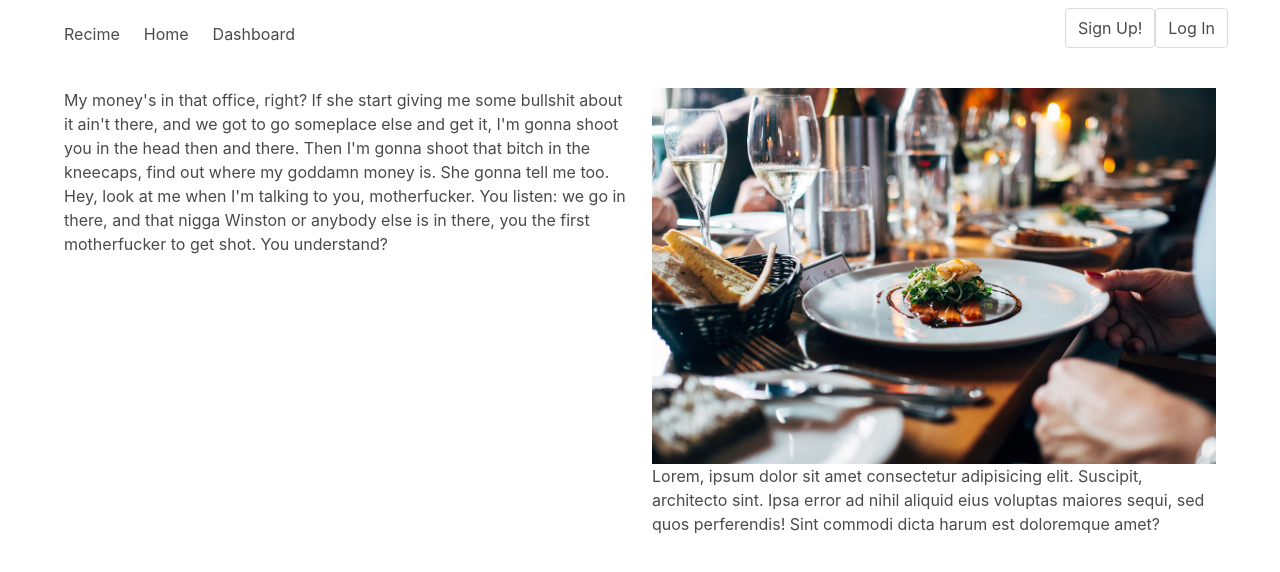
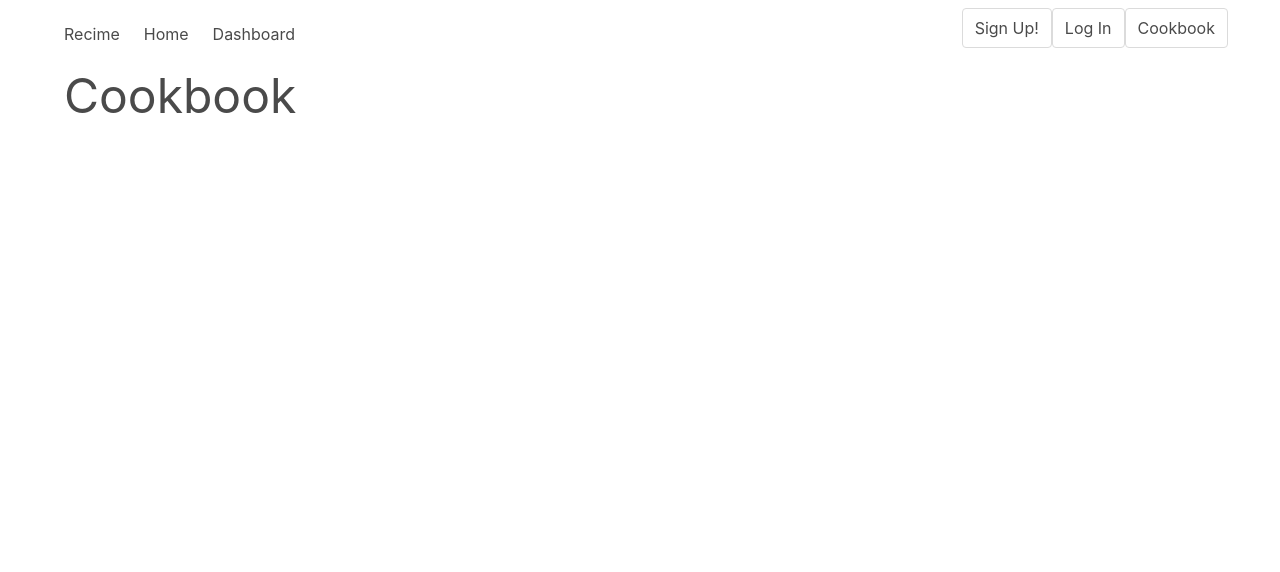
Before and after one commit to wesleypearce/my-recime, a React (Vite) app: page /cookbook in a window 1280 px wide. Shown: the top 572 px of the page. Built offline with nearby package versions, Linux system fonts and the light colour scheme; no server answers.

Commit message:
Cookbook component created

```diff
--- a/src/App.js
+++ b/src/App.js
@@ -6,6 +6,7 @@ import Signup from './components/Signup';
 import Dashboard from './components/Dashboard';
 import Home from './components/Home';
 import Navbar from './components/Navbar';
+import Cookbook from './components/Cookbook';
 import { auth } from '../firebase';
 
 // should be removed
@@ -38,6 +39,9 @@ const App = () => {
           <Route path="/recipe">
             <Recipe />
           </Route>
+          <Route path="/cookbook">
+            <Cookbook />
+          </Route>
           <Route path="/">
             <Home />
           </Route>
--- /dev/null
+++ b/src/components/Cookbook.js
@@ -0,0 +1,7 @@
+import * as React from 'react';
+
+const Cookbook = () => {
+  return <h1 className="is-size-1">Cookbook</h1>;
+};
+
+export default Cookbook;
--- a/src/components/Navbar.js
+++ b/src/components/Navbar.js
@@ -26,6 +26,9 @@ const Navbar = () => {
           <Link to="/login" className="navbar-item button">
             Log In
           </Link>
+          <Link to="/cookbook" className="navbar-item button">
+            Cookbook
+          </Link>
         </div>
       </div>
     </nav>
--- a/src/components/Recipe.js
+++ b/src/components/Recipe.js
@@ -25,6 +25,12 @@ const Recipe = () => {
     });
   };
 
+  const addToCookbook = () => {
+    //TODO: Need to implement this with auth routes and adding to real db
+
+    console.log(recipe.id);
+  };
+
   React.useEffect(() => {
     // get recipe details
     console.log(recipe);
@@ -43,7 +49,9 @@ const Recipe = () => {
 
         <ul className="m-5">{renderIngredients()}</ul>
         <a href={recipe.sourceUrl}>Link to Recipe</a>
-
+        <button onClick={addToCookbook} className="button">
+          Add to Cookbook
+        </button>
         <button onClick={navigateBack} className="button">
           Go Back
         </button>
```
